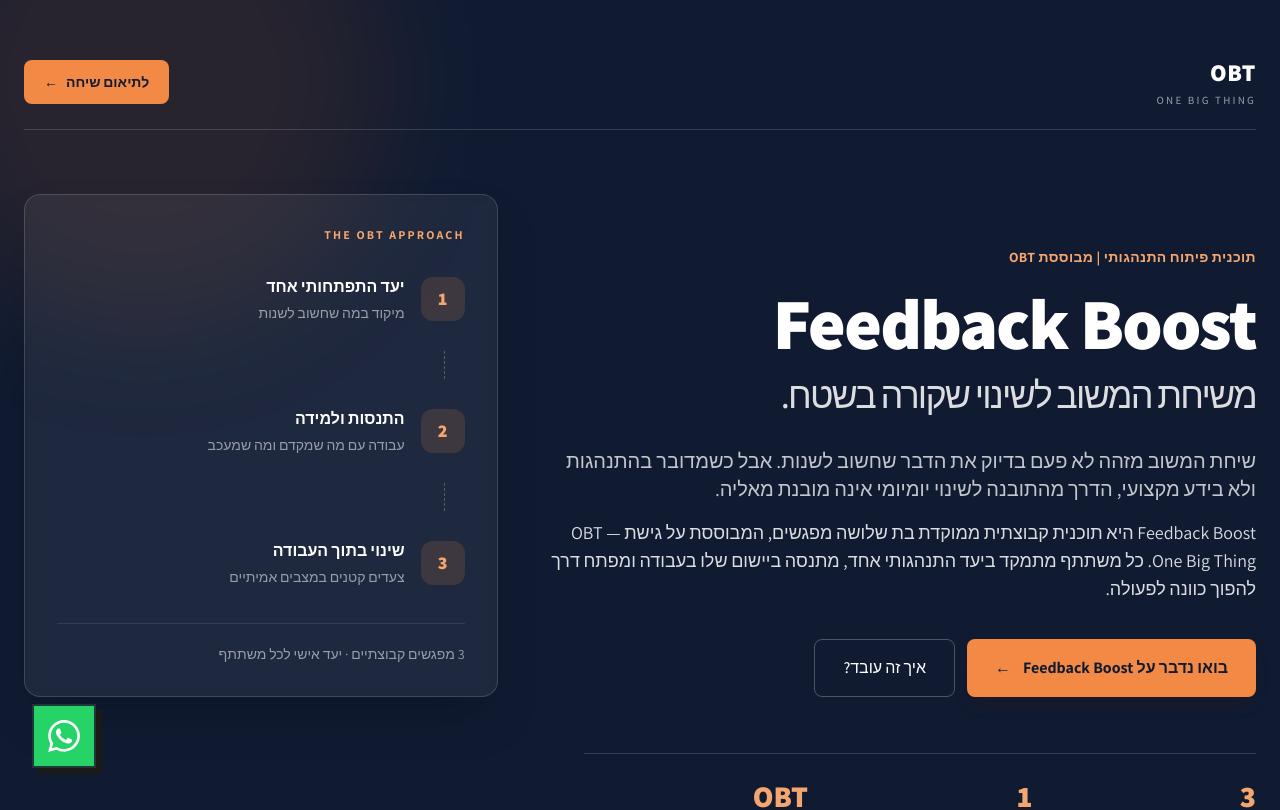
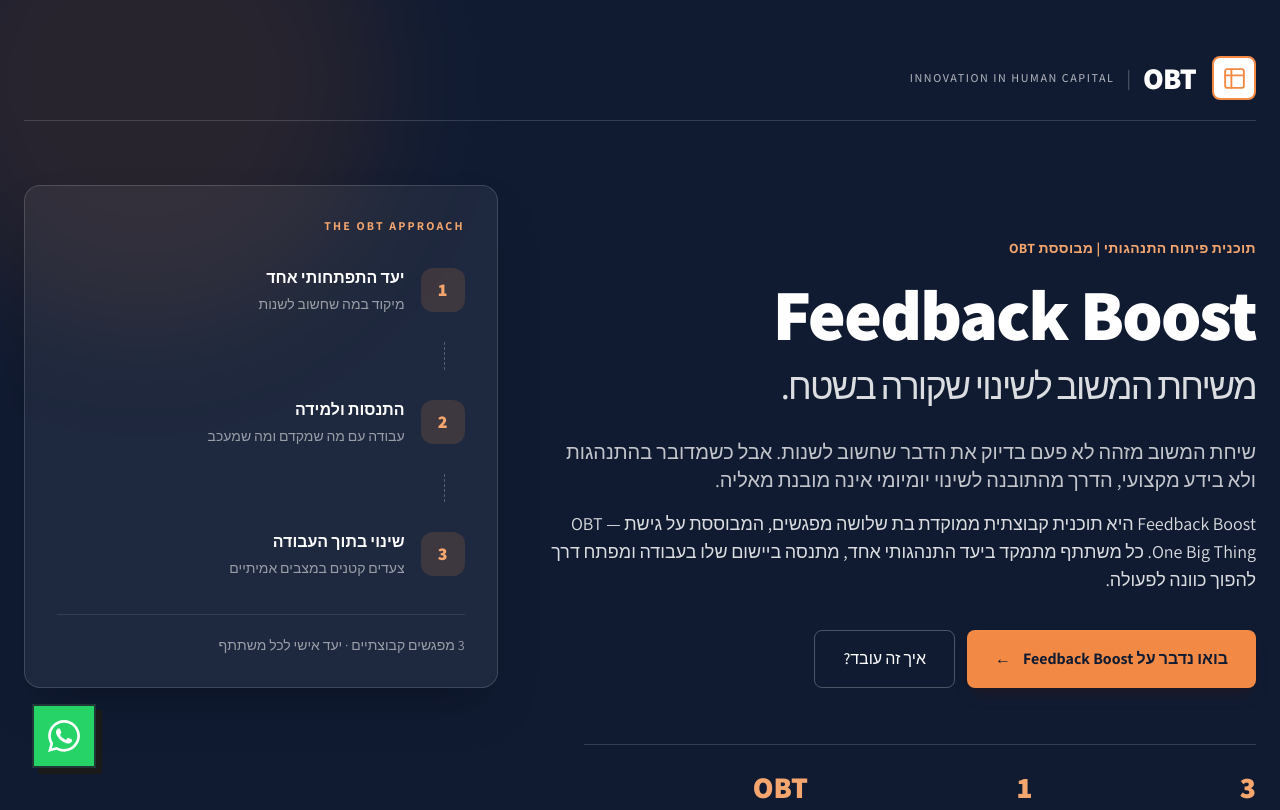
Before and after one commit to gkilon/gilad-kilon-AI, a React (Vite) app: page /obt in a window 1280 px wide. Shown: the top 810 px of the page. Built offline with nearby package versions, Linux system fonts and the light colour scheme; no server answers; the database is empty.

Commit message:
Use OBT brand header and add Yehuda email contact

```diff
--- a/components/OBTProgram.tsx
+++ b/components/OBTProgram.tsx
@@ -29,14 +29,22 @@ const OBTProgram: React.FC = () => {
         <div className="absolute -top-40 -left-24 h-[30rem] w-[30rem] rounded-full bg-orange-500/10 blur-3xl" />
         <div className="absolute bottom-0 right-0 h-1 w-40 bg-[#F28A45]" />
         <div className="relative mx-auto max-w-7xl px-6 pb-20 pt-10 md:pb-28 md:pt-14">
-          <div className="mb-16 flex items-center justify-between border-b border-white/15 pb-5">
-            <div>
-              <div className="text-2xl font-black tracking-wide">OBT</div>
-              <div className="mt-1 text-[11px] font-medium tracking-[0.2em] text-white/55">ONE BIG THING</div>
+          <div className="mb-16 flex items-center justify-start border-b border-white/15 pb-5">
+            <div className="flex items-center gap-4" aria-label="OBT — Innovation in Human Capital">
+              <div className="flex h-11 w-11 items-center justify-center rounded-lg border-2 border-[#F28A45] bg-white text-[#F28A45]">
+                <svg viewBox="0 0 24 24" width="25" height="25" fill="none" stroke="currentColor" strokeWidth="1.8" strokeLinecap="round" strokeLinejoin="round" aria-hidden="true">
+                  <rect x="3" y="3" width="18" height="18" rx="2" />
+                  <path d="M9 3v18M3 9h18" />
+                </svg>
+              </div>
+              <div>
+                <div className="flex items-center gap-3 text-2xl leading-none text-white md:text-3xl">
+                  <span className="font-black tracking-tight">OBT</span>
+                  <span className="text-xl font-light text-white/35">|</span>
+                  <span className="text-[10px] font-medium uppercase tracking-[0.13em] text-white/65 md:text-xs">Innovation in Human Capital</span>
+                </div>
+              </div>
             </div>
-            <Link to="/contact?topic=OBT%20Feedback%20Boost" className="hidden rounded-lg bg-[#F28A45] px-5 py-3 text-sm font-bold text-[#101B32] transition hover:bg-white md:inline-flex">
-              לתיאום שיחה <span className="mr-2">←</span>
-            </Link>
           </div>
 
           <div className="grid items-end gap-12 lg:grid-cols-[1.2fr_0.8fr]">
@@ -197,8 +205,9 @@ const OBTProgram: React.FC = () => {
             <div className="rounded-2xl border border-white/15 bg-white/[0.05] p-6">
               <p className="text-lg font-bold">יהודה בידרמן</p>
               <a href="tel:+972525759514" className="mt-2 block text-white/70 transition hover:text-white" dir="ltr">052-5759514</a>
-              <div className="mt-5">
+              <div className="mt-5 flex flex-wrap gap-3">
                 <a href="https://wa.me/972525759514?text=%D7%90%D7%A9%D7%9E%D7%97%20%D7%9C%D7%A9%D7%9E%D7%95%D7%A2%20%D7%A2%D7%9C%20Feedback%20Boost" target="_blank" rel="noopener noreferrer" className="inline-flex rounded-lg border border-white/25 px-5 py-3 text-sm font-bold text-white transition hover:bg-white/10">WhatsApp עם יהודה</a>
+                <a href="mailto:ygud@zahav.net.il?subject=Feedback%20Boost" className="inline-flex rounded-lg border border-white/25 px-5 py-3 text-sm font-bold text-white transition hover:bg-white/10">שליחת מייל ליהודה</a>
               </div>
             </div>
           </div>
```
